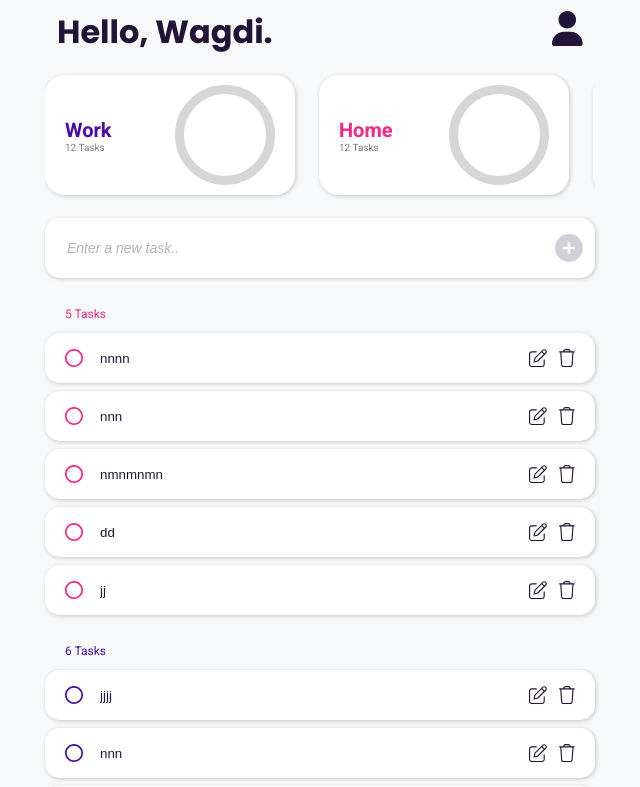
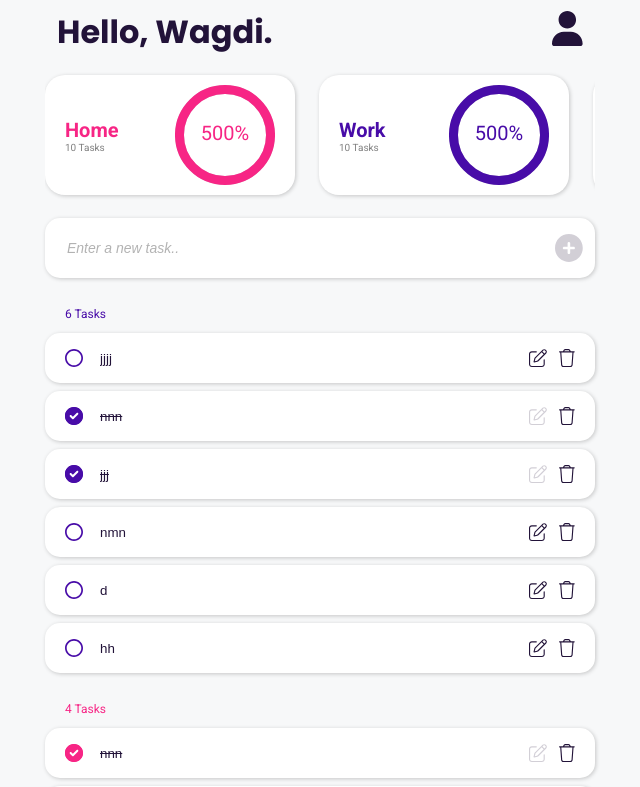
Before and after one commit to wagdikala/todo-app, a React (Create React App) app: page / in a window 1280 px wide. Shown: the top 787 px of the page, without its empty margins (320-960 px from the left). Built offline with nearby package versions, Linux system fonts and the light colour scheme; data requests are answered from the project's data file.

Commit message:
WIP Summary

```diff
--- a/db.json
+++ b/db.json
@@ -1,11 +1,5 @@
 {
   "tasks": [
-    {
-      "taskTitle": "nnnn",
-      "isCompleted": false,
-      "category": "Work",
-      "id": 3
-    },
     {
       "taskTitle": "jjjj",
       "isCompleted": false,
@@ -14,13 +8,13 @@
     },
     {
       "taskTitle": "nnn",
-      "isCompleted": false,
+      "isCompleted": true,
       "category": "Home",
       "id": 5
     },
     {
       "taskTitle": "jjj",
-      "isCompleted": false,
+      "isCompleted": true,
       "category": "Home",
       "id": 8
     },
@@ -32,13 +26,13 @@
     },
     {
       "taskTitle": "nnn",
-      "isCompleted": false,
+      "isCompleted": true,
       "category": "Work",
       "id": 10
     },
     {
       "taskTitle": "nmnmnmn",
-      "isCompleted": false,
+      "isCompleted": true,
       "category": "Work",
       "id": 11
     },
@@ -50,13 +44,13 @@
     },
     {
       "taskTitle": "dd",
-      "isCompleted": false,
+      "isCompleted": true,
       "category": "Work",
       "id": 13
     },
     {
       "taskTitle": "jj",
-      "isCompleted": false,
+      "isCompleted": true,
       "category": "Work",
       "id": 14
     },
@@ -65,26 +59,20 @@
       "isCompleted": false,
       "category": "Home",
       "id": 15
-    },
-    {
-      "taskTitle": "ff",
-      "isCompleted": false,
-      "category": "Shopping",
-      "id": 16
     }
   ],
-  "categoris": [
+  "categories": [
     {
       "categoryName": "Home",
-      "color": "#F72585"
+      "categoryColor": "#F72585"
     },
     {
       "categoryName": "Work",
-      "color": "#180545"
+      "categoryColor": "#480CA8"
     },
     {
       "categoryName": "Personal",
-      "color": "#4CC9F0"
+      "categoryColor": "#4CC9F0"
     }
   ]
 }
--- a/src/components/App.jsx
+++ b/src/components/App.jsx
@@ -5,18 +5,22 @@ import Summary from "./summary/Summary";
 import Body from "./body/Body";
 import { categories } from "./data/categories";
 import { TaskProvider } from "../context/TasksContext";
-import CategoryModal from "./modal/CategoryModal";
+import { CategoryProvider } from "../context/CaegotiesContext";
+import { useContext, useState, useEffect } from "react";
+import CategoriesContext from "../context/CaegotiesContext";
 
 function App() {
   return (
     <TaskProvider>
-      <div className="wrapper">
-        <div className="main">
-          <Header user={"Wagdi"} />
-          <Summary categories={categories} />
-          <Body />
+      <CategoryProvider>
+        <div className="wrapper">
+          <div className="main">
+            <Header user={"Wagdi"} />
+            <Summary />
+            <Body />
+          </div>
         </div>
-      </div>
+      </CategoryProvider>
     </TaskProvider>
   );
 }
--- /dev/null
+++ b/src/components/shared/CircularProgress.jsx
@@ -0,0 +1,29 @@
+import { CircularProgressbar, buildStyles } from "react-circular-progressbar";
+import "react-circular-progressbar/dist/styles.css";
+import { useState, useEffect } from "react";
+
+function CircularProgress({ category, completedTasks }) {
+  const [percentange, setPercentange] = useState(0);
+
+  useEffect(() => {
+    const percent = Math.floor(completedTasks * 100);
+    if (completedTasks > 0) {
+      setPercentange(percent);
+    }
+  }, [category]);
+
+  return (
+    <CircularProgressbar
+      value={percentange}
+      text={percentange === 0 ? `` : `${percentange}%`}
+      strokeWidth={9}
+      styles={buildStyles({
+        strokeLinecap: "butt",
+        pathColor: `${category.categoryColor}`,
+        textColor: `${category.categoryColor}`,
+      })}
+    />
+  );
+}
+
+export default CircularProgress;
--- a/src/components/summary/Summary.jsx
+++ b/src/components/summary/Summary.jsx
@@ -1,33 +1,23 @@
 import "./summary.scss";
 import { useContext, useEffect, useState } from "react";
+import CategoriesContext from "../../context/CaegotiesContext";
 import TasksContext from "../../context/TasksContext";
-import { CircularProgressbar, buildStyles } from "react-circular-progressbar";
-import "react-circular-progressbar/dist/styles.css";
-import { colors } from "../data/categoriesColors";
+import { v4 as uuidv4 } from "uuid";
+import CircularProgress from "../shared/CircularProgress";
 
-function Summary({ categories }) {
-  const [workPercentage, setWorkPercentage] = useState(0);
+function Summary() {
   const { tasks } = useContext(TasksContext);
+  const { categories } = useContext(CategoriesContext);
 
   const completedTasks = () => {
     return tasks.filter((item) => item.isCompleted).reduce((acc) => ++acc, 0);
   };
 
-  useEffect(() => {
-    const percent = Math.floor((completedTasks() / tasks.length) * 100);
-    if (tasks.length > 0) {
-      setWorkPercentage(percent);
-    }
-    // } else {
-    //   setWorkPercentage("N/A");
-    // }
-  }, [tasks]);
-
   return (
     <div className="summary-container">
       {categories.map((item) => (
         <div
-          key={item.id}
+          key={uuidv4()}
           className={`${item.categoryName.toLowerCase()} summary`}
         >
           <div className="text-stat">
@@ -41,16 +31,7 @@ function Summary({ categories }) {
             </p>
           </div>
           <div className="progress-bar">
-            <CircularProgressbar
-              value={workPercentage}
-              text={workPercentage === 0 ? `` : `${workPercentage}%`}
-              strokeWidth={9}
-              styles={buildStyles({
-                strokeLinecap: "butt",
-                pathColor: `#${colors[item.id]}`,
-                textColor: `#${colors[item.id]}`,
-              })}
-            />
+            <CircularProgress category={item} completedTasks={5} />
           </div>
         </div>
       ))}
--- /dev/null
+++ b/src/context/CaegotiesContext.js
@@ -0,0 +1,28 @@
+import { createContext, useState, useEffect, useContext } from "react";
+import TasksContext from "./TasksContext";
+
+const CategoriesContext = createContext();
+
+export const CategoryProvider = ({ children }) => {
+  const { tasks } = useContext(TasksContext);
+  const [categories, setCategories] = useState([]);
+
+  useEffect(() => {
+    console.log(tasks);
+    fetchData();
+  }, []);
+
+  const fetchData = async () => {
+    const response = await fetch("/categories");
+    const data = await response.json();
+    setCategories(data);
+  };
+
+  return (
+    <CategoriesContext.Provider value={{ categories }}>
+      {children}
+    </CategoriesContext.Provider>
+  );
+};
+
+export default CategoriesContext;
```
